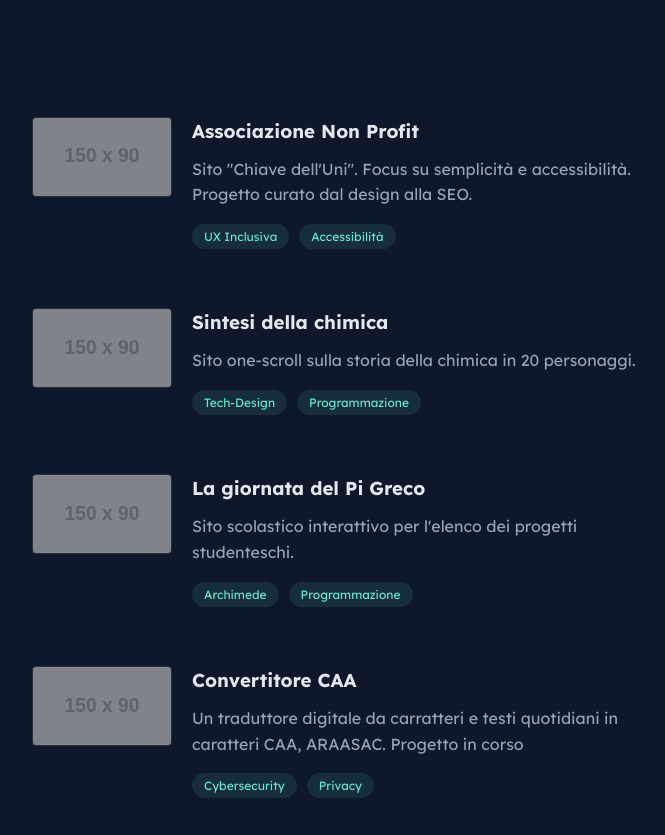
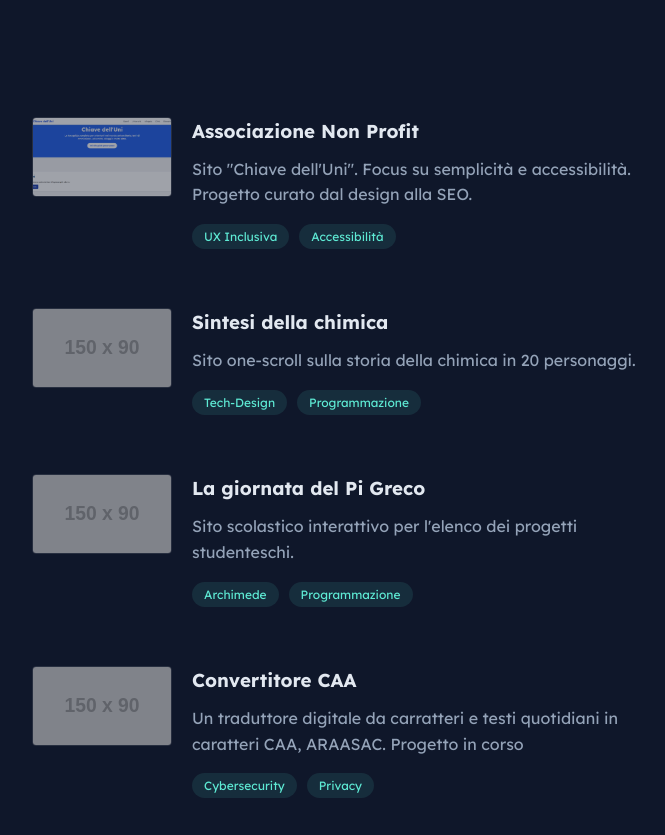
Before and after one commit to Vlad-pixelsvg/Portfolio, a plain HTML site: page index.html in a window 1280 px wide. Shown: the part 1706-2541 px from the top of the page, without its empty margins (518-1183 px from the left). Drawn offline with Linux system fonts and the light colour scheme; placeholder pictures from the web are drawn by us.

Commit message:
Update index.html

```diff
--- a/index.html
+++ b/index.html
@@ -105,7 +105,7 @@
 
             <section id="projects">
                 <div class="card project-card">
-                    <div class="project-img"><img src="https://via.placeholder.com/150x90/0f172a/38bdf8?text=Associazione" alt="Associazione"></div>
+                    <div class="project-img"><img src=image/Chiavedelluni.png alt="Associazione"></div>
                     <div class="details">
                         <h3>Associazione Non Profit</h3>
                         <p>Sito "Chiave dell'Uni". Focus su semplicità e accessibilità. Progetto curato dal design alla SEO.</p>
```
